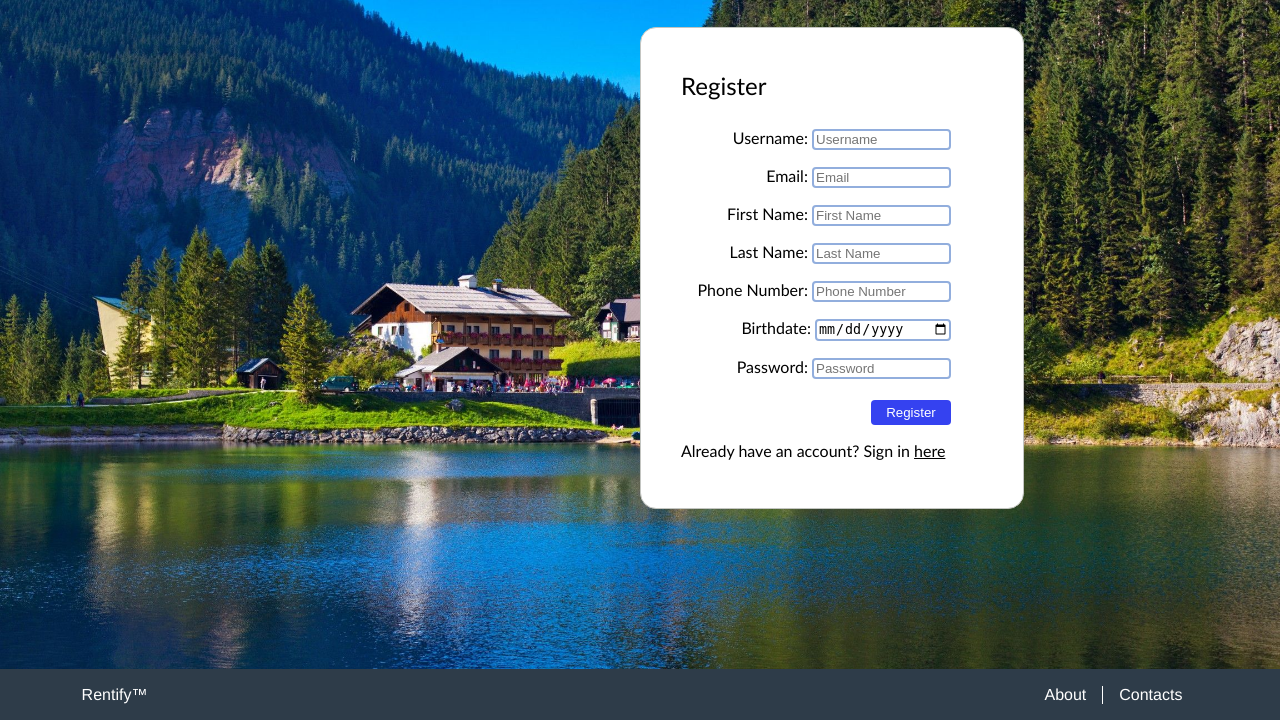
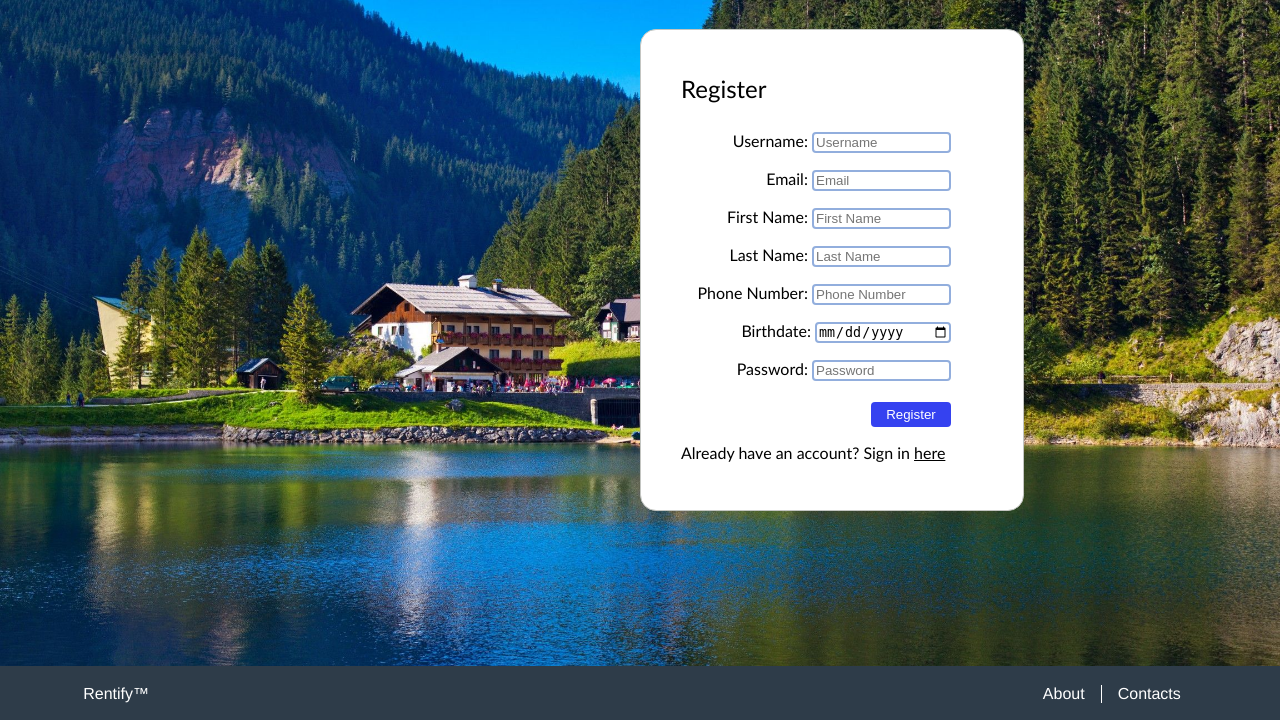
Before and after one commit to pemesteves/LTW_Project, a PHP site: page /pages/register.php in a window 1280 px wide. Shown: the part 80-800 px from the top of the page. Run offline with PHP 8.4, Linux system fonts and the light colour scheme; data comes from the database, SQL or seed files in the repository; some libraries are stand-ins or nearby versions.

Commit message:
Improved footer

```diff
--- a/css/account_layout.css
+++ b/css/account_layout.css
@@ -17,6 +17,7 @@ body {
     flex-direction: column;
     text-align: center;
     padding: 1.5em 2.5em 2em 2.5em;
+    margin-bottom: 3em;
     background: white;
 
     grid-row-start: 3;
--- a/css/style.css
+++ b/css/style.css
@@ -61,7 +61,7 @@ html {
     display: grid;
     grid-template-columns: auto 0.1fr;
     background-color: #2e3c49;
-    padding: 0.1em;
+    padding: 0.2em;
     text-align: center;
     margin: 0;
     height: 3em;
```
